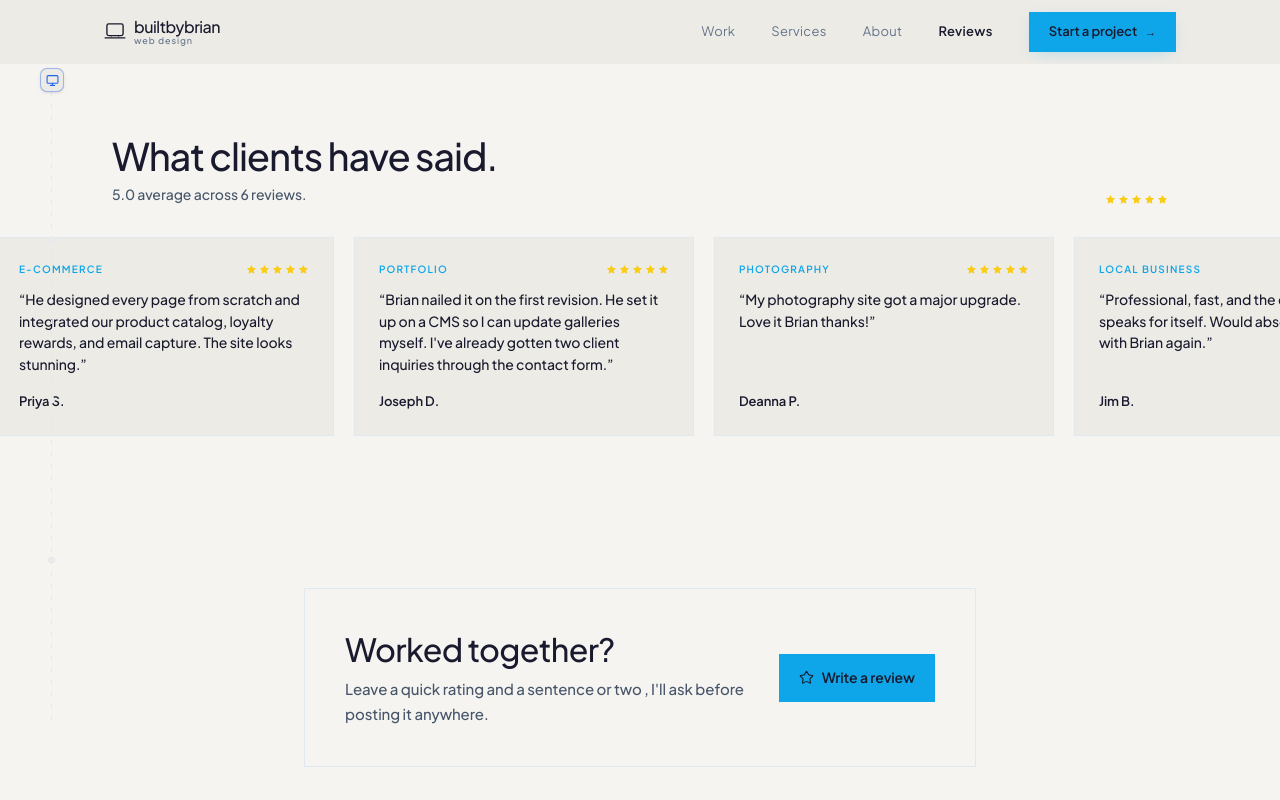
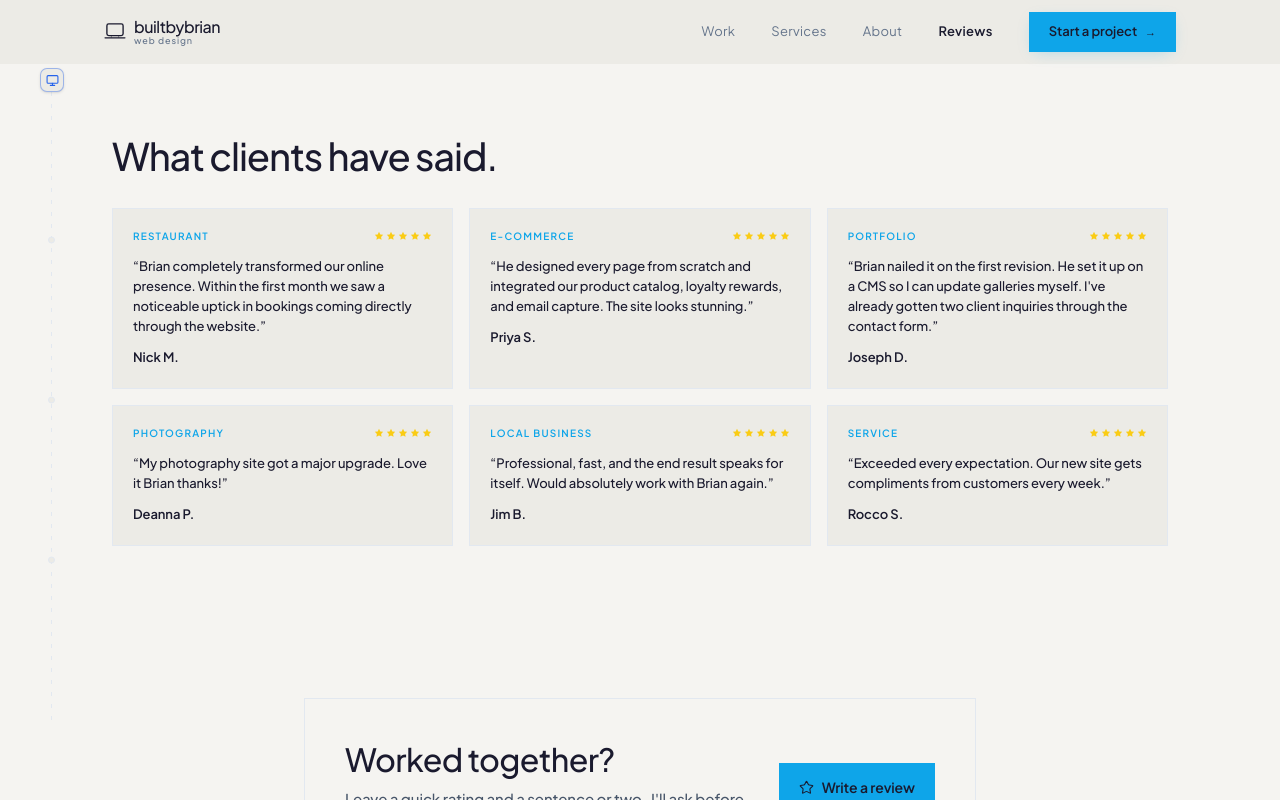
Before and after one commit to briwhirlow-pixel/personal-site, a Next.js app: page /reviews in a window 1280 px wide. Shown: the top 800 px of the page. Built offline with nearby package versions, Linux system fonts and the light colour scheme.

Commit message:
Reviews: static compact grid, no animations or carousel
Simple 3-column grid of review cards. No marquee, no carousel,
no "5.0 average" text.

Co-Authored-By: Claude Opus 4.6 <noreply@anthropic.com>

```diff
--- a/src/components/Testimonials.tsx
+++ b/src/components/Testimonials.tsx
@@ -1,5 +1,3 @@
-import Reveal from "./Reveal";
-
 const reviews = [
   {
     name: "Nick M.",
@@ -37,7 +35,7 @@ function Stars() {
   return (
     <div className="flex gap-0.5" aria-label="5 out of 5 stars">
       {Array.from({ length: 5 }).map((_, i) => (
-        <svg key={i} width={11} height={11} viewBox="0 0 24 24" fill="#FACC15" className="flex-shrink-0" aria-hidden>
+        <svg key={i} width={10} height={10} viewBox="0 0 24 24" fill="#FACC15" className="flex-shrink-0" aria-hidden>
           <path d="M12 2l3.09 6.26L22 9.27l-5 4.87 1.18 6.88L12 17.77l-6.18 3.25L7 14.14 2 9.27l6.91-1.01L12 2z" />
         </svg>
       ))}
@@ -45,55 +43,33 @@ function Stars() {
   );
 }
 
-function ReviewCard({ review }: { review: typeof reviews[number] }) {
-  return (
-    <div className="flex-shrink-0 w-[300px] sm:w-[340px] bg-paper border border-rule p-5 sm:p-6 flex flex-col justify-between">
-      <div>
-        <div className="flex items-center justify-between mb-3">
-          <span className="text-[10px] font-semibold tracking-[0.12em] uppercase text-clay">{review.tag}</span>
-          <Stars />
-        </div>
-        <p className="text-[13px] sm:text-[14px] text-ink leading-[1.55] font-medium">
-          &ldquo;{review.text}&rdquo;
-        </p>
-      </div>
-      <p className="text-[13px] font-semibold text-ink mt-4">{review.name}</p>
-    </div>
-  );
-}
-
 export default function Testimonials() {
   return (
-    <section id="reviews" className="relative bg-paper-soft text-ink py-14 sm:py-18 overflow-hidden">
-      <div className="max-w-6xl mx-auto px-5 sm:px-8 md:px-12 mb-8">
-        <Reveal>
-          <div className="flex items-end justify-between gap-4">
-            <div>
-              <h2
-                className="font-display font-medium leading-[1.05] tracking-[-0.03em] text-ink"
-                style={{ fontSize: 'clamp(24px, 3.5vw, 38px)' }}
-              >
-                What clients have said.
-              </h2>
-              <p className="text-ink-soft text-[14px] mt-2 font-medium">
-                5.0 average across {reviews.length} reviews.
+    <section id="reviews" className="relative bg-paper-soft text-ink py-14 sm:py-18">
+      <div className="max-w-6xl mx-auto px-5 sm:px-8 md:px-12">
+
+        <h2
+          className="font-display font-medium leading-[1.05] tracking-[-0.03em] text-ink mb-8"
+          style={{ fontSize: 'clamp(24px, 3.5vw, 38px)' }}
+        >
+          What clients have said.
+        </h2>
+
+        <div className="grid sm:grid-cols-2 lg:grid-cols-3 gap-4">
+          {reviews.map((r) => (
+            <div key={r.name} className="bg-paper border border-rule p-5">
+              <div className="flex items-center justify-between mb-3">
+                <span className="text-[10px] font-semibold tracking-[0.12em] uppercase text-clay">{r.tag}</span>
+                <Stars />
+              </div>
+              <p className="text-[13px] text-ink leading-[1.55] font-medium">
+                &ldquo;{r.text}&rdquo;
               </p>
+              <p className="text-[13px] font-semibold text-ink mt-3">{r.name}</p>
             </div>
-            <Stars />
-          </div>
-        </Reveal>
-      </div>
-
-      {/* Auto-scrolling marquee of review cards */}
-      <div className="relative">
-        <div className="reviews-marquee flex gap-4 sm:gap-5 w-max">
-          {reviews.map((r) => (
-            <ReviewCard key={r.name} review={r} />
-          ))}
-          {reviews.map((r) => (
-            <ReviewCard key={`dup-${r.name}`} review={r} />
           ))}
         </div>
+
       </div>
     </section>
   );
```
